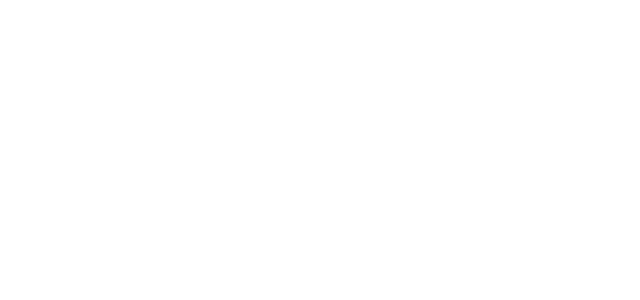
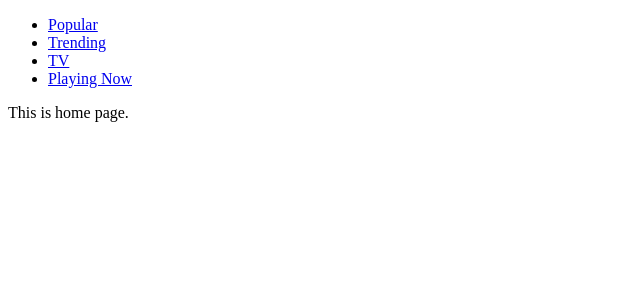
Before and after one commit to KanRMUTL/react-with-redux, a React (Create React App) app: page / in a window 1280 px wide. Shown: the top 300 px of the page, without its empty margins (0-640 px from the left). Built offline with nearby package versions, Linux system fonts and the light colour scheme.

Commit message:
created base component

```diff
--- a/src/App.tsx
+++ b/src/App.tsx
@@ -1,7 +1,23 @@
-import React from 'react';
-
-function App() {
-  return <div className='App'></div>;
-}
+import React, { useEffect } from 'react';
+import AppRouter from './route/AppRouter';
+import Loading from './components/Loading';
+import Alert from './components/Alert';
+import AppContainer from './components/AppContainer';
+import { BrowserRouter as Router } from 'react-router-dom';
+const App = () => {
+  return (
+    <div>
+      <Loading>
+        <Alert>
+          <Router>
+            <AppContainer>
+              <AppRouter />
+            </AppContainer>
+          </Router>
+        </Alert>
+      </Loading>
+    </div>
+  );
+};
 
 export default App;
--- /dev/null
+++ b/src/components/Alert/index.tsx
@@ -0,0 +1,20 @@
+import React, { FC, ReactNode } from 'react';
+import { useSelector } from 'react-redux';
+import { RootState } from 'store';
+
+interface Props {
+  children: ReactNode;
+}
+
+const Alert: FC<Props> = ({ children }) => {
+  const appState = useSelector((state: RootState) => state.appState);
+
+  return (
+    <div>
+      {appState.isError && <span>This is alert message</span>}
+      {children}
+    </div>
+  );
+};
+
+export default Alert;
--- /dev/null
+++ b/src/components/AppContainer/index.tsx
@@ -0,0 +1,20 @@
+import React, { ReactNode, FC } from 'react';
+import Navbar from '../Navbar';
+import menuList from 'constant/menuList';
+
+interface Props {
+  children: ReactNode;
+}
+
+const AppContainer: FC<Props> = ({ children }) => {
+  return (
+    <div>
+      <header>
+        <Navbar menuList={menuList} />
+      </header>
+      <article>{children}</article>
+    </div>
+  );
+};
+
+export default AppContainer;
--- /dev/null
+++ b/src/components/Loading/index.tsx
@@ -0,0 +1,19 @@
+import React, { FC, ReactNode, useEffect } from 'react';
+import { useSelector } from 'react-redux';
+import { RootState } from 'store';
+
+interface Props {
+  children: ReactNode;
+}
+
+const Loading: FC<Props> = ({ children }) => {
+  const appState = useSelector((state: RootState) => state.appState);
+
+  return appState.isLoading ? (
+    <h2>Fetching data from API...</h2>
+  ) : (
+    <>{children}</>
+  );
+};
+
+export default Loading;
--- /dev/null
+++ b/src/components/Navbar/MenuItem/index.tsx
@@ -0,0 +1,16 @@
+import React, { FC } from 'react';
+import { Menu } from 'types/Menu';
+import { Link } from 'react-router-dom';
+interface Props {
+  menu: Menu;
+}
+
+const MenuItem: FC<Props> = ({ menu }) => {
+  return (
+    <li className={menu.active ? 'active' : ''}>
+      <Link to='#'>{menu.name}</Link>
+    </li>
+  );
+};
+
+export default MenuItem;
--- /dev/null
+++ b/src/components/Navbar/index.tsx
@@ -0,0 +1,20 @@
+import React, { FC } from 'react';
+import { Menu } from 'types/Menu';
+import MenuItem from './MenuItem';
+interface Props {
+  menuList: Menu[];
+}
+
+const Navbar: FC<Props> = ({ menuList }) => {
+  return (
+    <nav>
+      <ul>
+        {menuList.map((menu) => (
+          <MenuItem key={menu.name} menu={menu} />
+        ))}
+      </ul>
+    </nav>
+  );
+};
+
+export default Navbar;
--- /dev/null
+++ b/src/pages/Home/index.tsx
@@ -0,0 +1,7 @@
+import React from 'react';
+
+const Home = () => {
+  return <div>This is home page.</div>;
+};
+
+export default Home;
--- /dev/null
+++ b/src/route/AppRouter.tsx
@@ -0,0 +1,14 @@
+import { Routes, Route } from 'react-router-dom';
+import mapRoutes from './mapRoute';
+
+const AppRouter = () => {
+  return (
+    <Routes>
+      {mapRoutes.map(({ path, component, id }) => (
+        <Route key={id} path={path} element={component} />
+      ))}
+    </Routes>
+  );
+};
+
+export default AppRouter;
```
Also changed, not shown: src/route/routes.tsx (deleted, +0 -16 lines).
